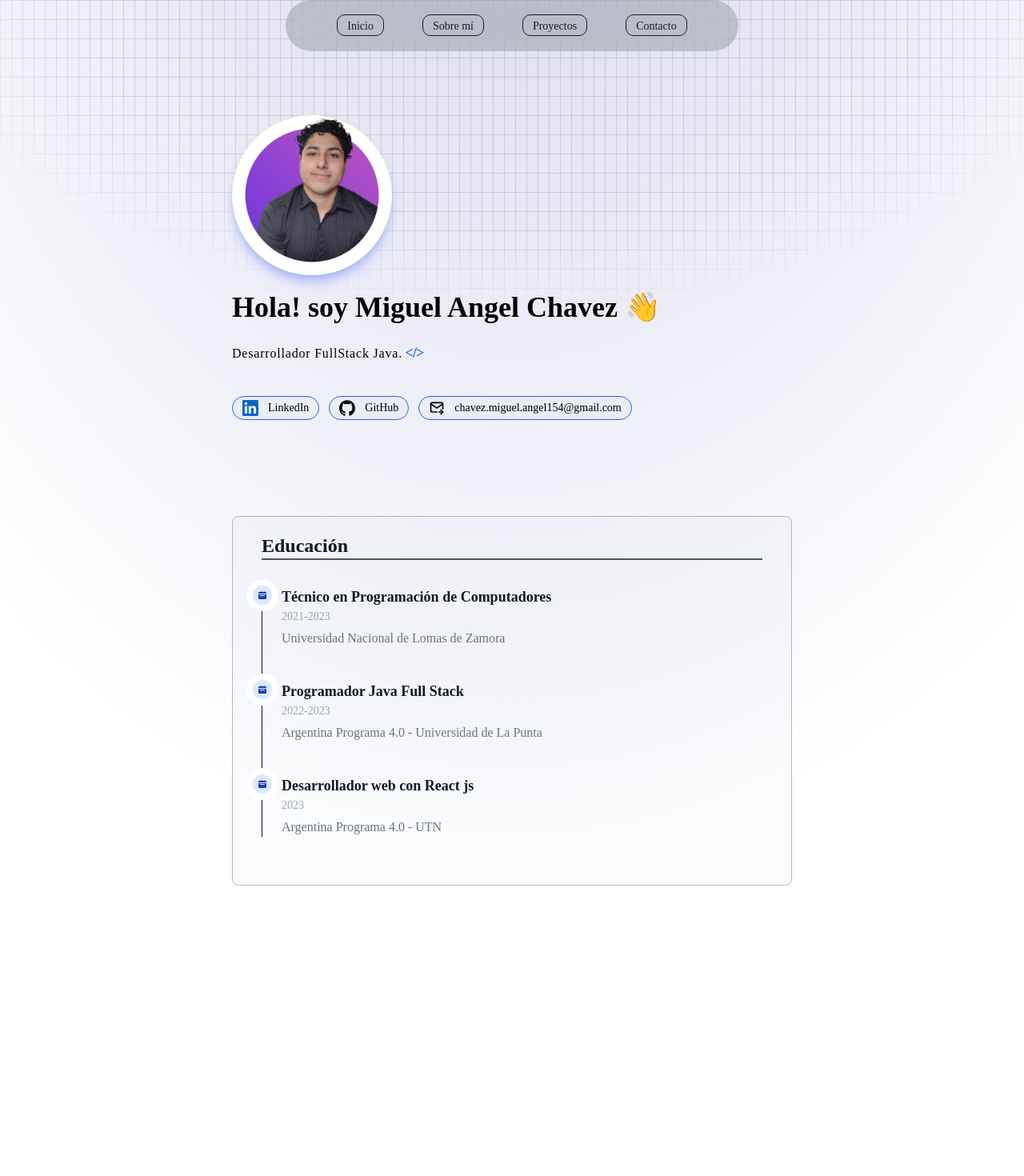
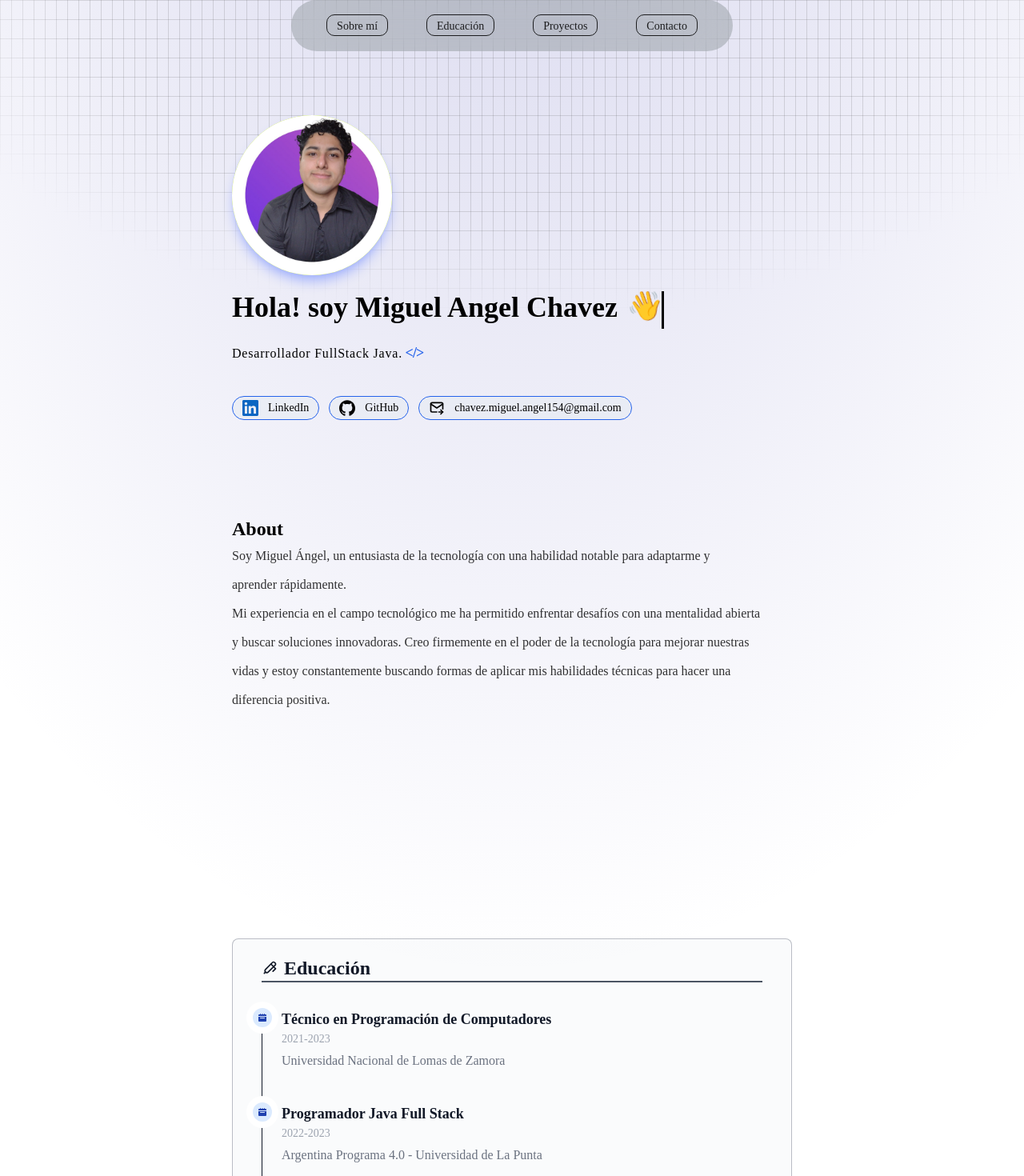
Before and after one commit to MiguelAChavez/Porfolio, a React (Vite) app: page / in a window 1280 px wide. Shown: the top 1470 px of the page at 80% size. Built offline with nearby package versions, Linux system fonts and the light colour scheme.

Commit message:
Refactor file names and updated component
- Renamed "Profile.jsx" to "Profile.jsx"
- Updated file references and component imports accordingly.
- Added the "About" section
- Added "ballpenIcon.jsx" to the project.
- Adjusted styles in "header.module.css"

```diff
--- /dev/null
+++ b/src/assets/Icon/ballpenIcon.jsx
@@ -0,0 +1,25 @@
+import React from "react";
+
+const ballpenIcon = ({ className }) => {
+  return (
+    <svg
+      className={className}
+      xmlns="http://www.w3.org/2000/svg"
+      width="24"
+      height="24"
+      viewBox="0 0 24 24"
+      strokeWidth="2"
+      stroke="currentColor"
+      fill="none"
+      strokeLinecap="round"
+      strokeLinejoin="round"
+    >
+      <path stroke="none" d="M0 0h24v24H0z" fill="none" />
+      <path d="M14 6l7 7l-4 4" />
+      <path d="M5.828 18.172a2.828 2.828 0 0 0 4 0l10.586 -10.586a2 2 0 0 0 0 -2.829l-1.171 -1.171a2 2 0 0 0 -2.829 0l-10.586 10.586a2.828 2.828 0 0 0 0 4z" />
+      <path d="M4 20l1.768 -1.768" />
+    </svg>
+  );
+};
+
+export default ballpenIcon;
--- a/src/components/App/App.jsx
+++ b/src/components/App/App.jsx
@@ -1,12 +1,12 @@
 import React from "react";
 import "./app.css";
 import Header from "../Header/Header";
-import Perfil from "../Perfil";
-import { v4 as uuidv4 } from "uuid";
+import Profile from "../Profile";
 import Footer from "../Footer/Footer";
 import GitHub from "../../assets/Icon/GitHub";
 import LinkedInIcon from "../../assets/Icon/LinkedInIcon";
 import MailIcon from "../../assets/Icon/MailIcon";
+import BallpenIcon from "../../assets/Icon/ballpenIcon";
 import Badge from "../Badge";
 import Container from "../Container";
 import Education from "../TimeLine/Education";
@@ -16,11 +16,11 @@ const App = () => {
     <>
       <div className="background-overlay "></div>
       <Header></Header>
-      <main id={"Home"} className="app flex justify-center">
-        <Container id={""}>
-          <Perfil key={uuidv4()} />
+      <main className="app flex justify-center">
+        <Container>
+          <Profile />
           <h1 className="text-typing text-4xl font-bold">
-            Hola! soy Miguel Angel Chavez 👋
+            Hola! soy Miguel Angel Chavez <span className="hand">👋</span>
           </h1>
 
           <h2 className="text-base tracking-wider">
@@ -58,9 +58,27 @@ const App = () => {
             </Badge>
           </ul>
         </section>
-
-        <Container id={"My"}>
-          <Education title={"Educación"}></Education>
+        <Container id={"My"} className={"pt-20-"}>
+          <h2 className="text-2xl font-semibold">About</h2>
+          <article className="text-pretty opacity-80 leading-9">
+            <p>
+              Soy Miguel Ángel, un entusiasta de la tecnología con una habilidad
+              notable para adaptarme y aprender rápidamente.
+            </p>
+            <p>
+              Mi experiencia en el campo tecnológico me ha permitido enfrentar
+              desafíos con una mentalidad abierta y buscar soluciones
+              innovadoras. Creo firmemente en el poder de la tecnología para
+              mejorar nuestras vidas y estoy constantemente buscando formas de
+              aplicar mis habilidades técnicas para hacer una diferencia
+              positiva.
+            </p>
+          </article>
+        </Container>
+        <Container className={"pt-40"} id={"Education"}>
+          <Education title={"Educación"}>
+            <BallpenIcon className={"size-5"}></BallpenIcon>
+          </Education>
         </Container>
         <br />
         <br />
--- a/src/components/App/app.css
+++ b/src/components/App/app.css
@@ -28,6 +28,22 @@
     mask-image: radial-gradient(ellipse 60% 50% at 50% 0%, #000 70%, transparent 100%);
 }
 
+.hand {
+    display: inline-block;
+    animation: greeting .5s ease-in-out infinite alternate;
+    transform-origin: 80% 90%;
+}
+
+@keyframes greeting {
+    0% {
+        transform: rotate(0deg);
+    }
+
+    100% {
+        transform: rotate(50deg);
+    }
+}
+
 
 @keyframes typing {
     from {
--- a/src/components/Container.jsx
+++ b/src/components/Container.jsx
@@ -1,10 +1,10 @@
 import React from "react";
 
-const Container = ({ id, children }) => {
+const Container = ({ id, className, children }) => {
   return (
     <section
       id={id}
-      className="w-[700px] lg:w[740px] mx-auto mt-20 py-10 text-left"
+      className={`${className} w-[700px] lg:w[740px] mx-auto mt-20 py-10 text-left`}
     >
       {children}
     </section>
--- a/src/components/Header/Header.jsx
+++ b/src/components/Header/Header.jsx
@@ -4,8 +4,8 @@ import ButtonNav from "./ButtonNav";
 import { v4 as uuidv4 } from "uuid";
 
 const buttons = [
-  { text: "Inicio", idComp: "#Home" },
   { text: "Sobre mí", idComp: "#My" },
+  { text: "Educación", idComp: "#Education" },
   { text: "Proyectos", idComp: "#Projects" },
   { text: "Contacto", idComp: "#Contact" },
 ];
@@ -13,7 +13,7 @@ const buttons = [
 const Header = () => {
   return (
     <header className="flex justify-center items-center py-3">
-      <nav className="fixed top-0 flex justify-center flex-row gap-x-10 py-2 px-10 dark:bg-indigo-950/35">
+      <nav className="fixed top-0 flex justify-center flex-row gap-x-10 py-5 px-5 dark:bg-indigo-950/35">
         <ul>
           {buttons.map((element) => (
             <ButtonNav
--- a/src/components/TimeLine/Education.jsx
+++ b/src/components/TimeLine/Education.jsx
@@ -20,11 +20,12 @@ const items = [
   },
 ];
 
-const Education = ({ title }) => {
+const Education = ({ title, children }) => {
   return (
     <div className="py-5 px-9 border border-gray-500/45 rounded-lg bg-slate-300/10 dark:bg-gray-800/45 dark:border-gray-700">
       {title && (
-        <h2 className="text-2xl mb-8 border-b-2 border-gray-600 dark:border-gray-500 font-semibold text-gray-900 dark:text-white">
+        <h2 className="flex gap-x-2 items-center text-2xl mb-8 border-b-2 border-gray-600 dark:border-gray-500 font-semibold text-gray-900 dark:text-white">
+          {children}
           {title}
         </h2>
       )}
--- a/src/css/header.module.css
+++ b/src/css/header.module.css
@@ -1,8 +1,10 @@
 nav {
+    max-width: 700px;
     border-radius: 50px;
     background-color: hsla(158, 23%, 18%, .2);
     backdrop-filter: blur(20px) saturate(1);
     transition: all .2s linear;
+    z-index: 4;
 }
 
 ul .item {
--- a/src/css/index.css
+++ b/src/css/index.css
@@ -17,9 +17,6 @@ html {
 }
 
 :root {
-   line-height: 3;
-   font-weight: 400;
-
    color-scheme: light dark;
 
    --scrollbar-border-thickness: 0px;
@@ -72,3 +69,9 @@ body::-webkit-scrollbar-button:vertical:start:increment,
 #preview::-webkit-scrollbar-button:horizontal:end:decrement {
    display: var(--show-double-buttons, none);
 }
+
+@media (prefers-reduced-motion: reduce) {
+   html {
+      scroll-behavior: auto;
+   }
+}
```
Also changed, not shown: src/components/Profile.jsx (renamed from src/components/Perfil.jsx).
